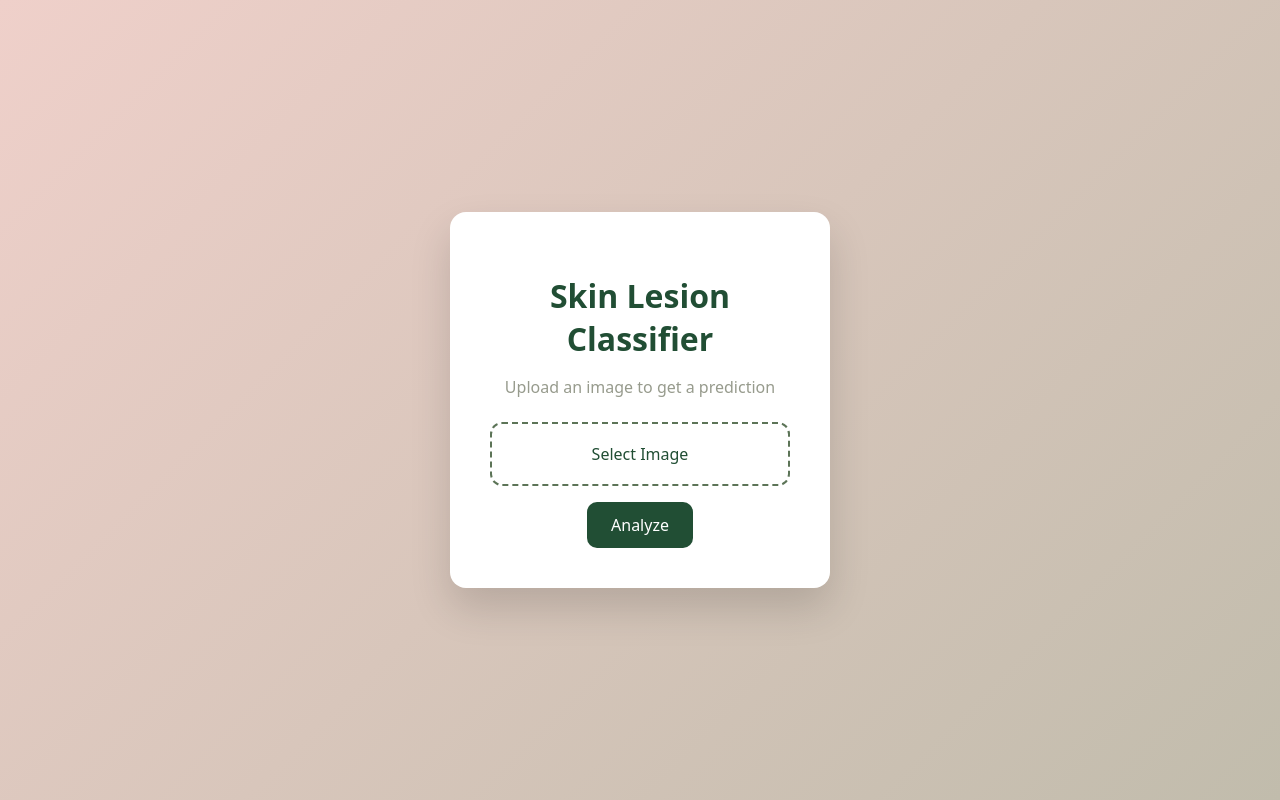
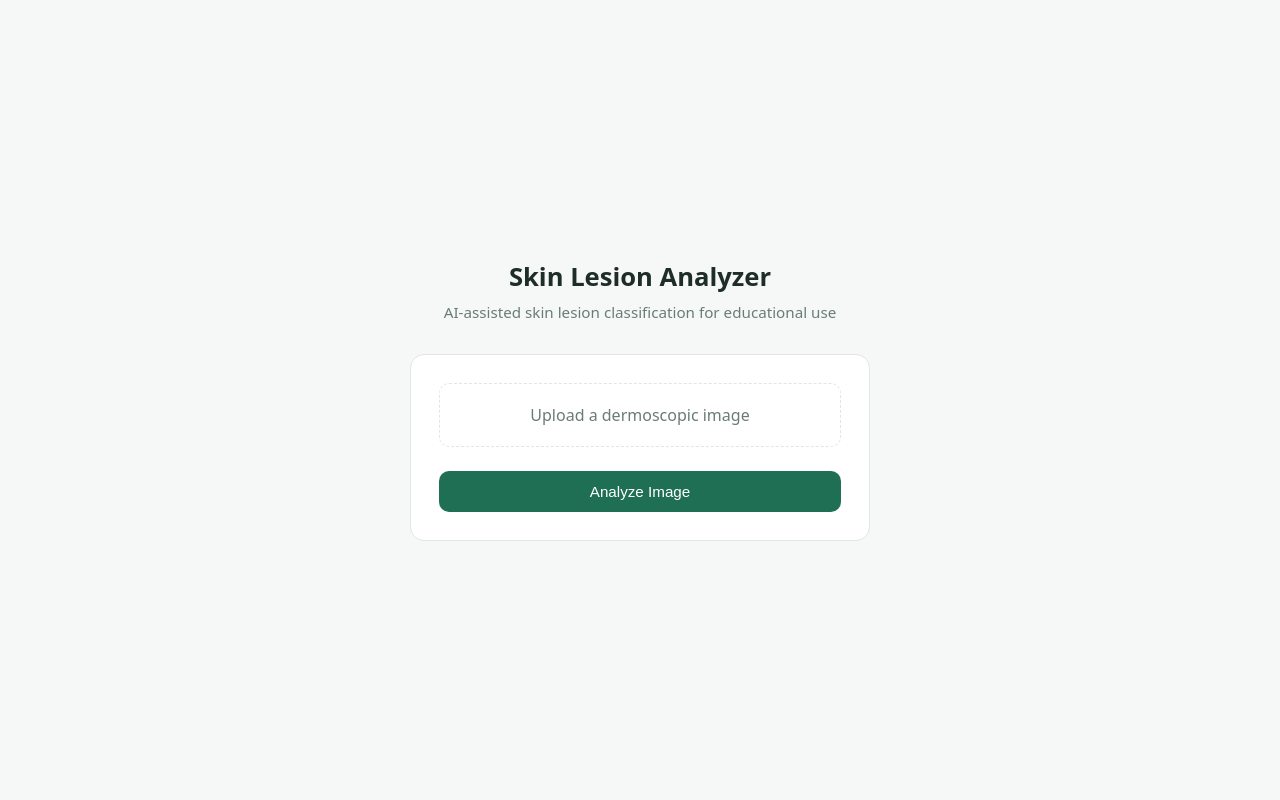
Before and after one commit to riyajroy23/skin-cancer-diagnosis, a Flask app: page / in a window 1280 px wide. Run offline with Flask 3, Linux system fonts and the light colour scheme.

Commit message:
feat: UI updates + color palette change

```diff
--- a/src/web/app.py
+++ b/src/web/app.py
@@ -1,9 +1,69 @@
 import tensorflow as tf
 import numpy as np
-from flask import Flask, render_template, request
+from flask import Flask, render_template, request, jsonify
 from PIL import Image
 
 from src.data.config import IMG_HEIGHT, IMG_WIDTH, CLASS_NAMES
+
+CLASS_EXPLANATIONS = {
+    "mel": {
+        "name": "Melanoma",
+         "description": (
+            "Melanoma is a serious form of skin cancer that develops in melanocytes. "
+            "It can grow rapidly and spread to other parts of the body if not detected early. "
+            "Common warning signs include asymmetry, irregular borders, color variation, "
+            "large diameter, or changes over time."
+        )
+    },
+
+    "bcc": {
+        "name": "Basal Cell Carcinoma",
+        "description": (
+            "Basal cell carcinoma is the most common type of skin cancer. "
+            "It usually grows slowly and rarely spreads, but early detection is important."
+        )
+    },
+
+    "bkl": {
+        "name": "Benign Keratosis",
+        "description": (
+            "These are non-cancerous skin growths such as seborrheic keratoses. "
+            "They are generally harmless but can resemble malignant lesions."
+        )
+    },
+
+    "df": {
+        "name": "Dermatofibroma",
+        "description": (
+            "Dermatofibromas are benign skin nodules often caused by minor injuries like insect bites. "
+            "They are typically firm and slow-growing."
+        )
+    },
+
+    "mel": {
+        "name": "Melanoma",
+        "description": (
+            "Melanoma is a serious form of skin cancer that can spread rapidly if not treated early. "
+            "Early detection significantly improves outcomes."
+        )
+    },
+
+    "nv": {
+        "name": "Melanocytic Nevus",
+        "description": (
+            "Melanocytic nevi are common moles that are usually benign. "
+            "However, changes in size, color, or shape should be evaluated by a professional."
+        )
+    },
+
+    "vasc": {
+        "name": "Vascular Lesions",
+        "description": (
+            "Vascular lesions are related to blood vessels, such as angiomas or hemorrhages. "
+            "They are usually benign and not cancerous."
+        )
+    }
+}
 
 app = Flask(
     __name__,
@@ -25,25 +85,33 @@ def preprocess_image(image):
 
 @app.route("/", methods=["GET", "POST"])
 def index():
-    prediction = None
-    confidence = None
+    return render_template("index.html")
 
-    if request.method == "POST":
-        file = request.files["image"]
-        image = Image.open(file).convert("RGB")
 
-        processed = preprocess_image(image)
-        probs = model.predict(processed)[0]
+@app.route("/predict", methods=["POST"])
+def predict():
+    if "image" not in request.files:
+        return jsonify({"error": "No image uploaded"}), 400
 
-        class_idx = np.argmax(probs)
-        prediction = CLASS_NAMES[class_idx]
-        confidence = float(probs[class_idx])
+    file = request.files["image"]
+    image = Image.open(file).convert("RGB")
 
-    return render_template(
-        "index.html",
-        prediction=prediction,
-        confidence=confidence,
-    )
+    processed = preprocess_image(image)
+    probs = model.predict(processed)[0]
+
+    class_idx = int(np.argmax(probs))
+    label = CLASS_NAMES[class_idx]
+    confidence = float(probs[class_idx])
+
+    explanation = CLASS_EXPLANATIONS[label]
+    print(explanation)
+
+    return jsonify({
+        "label": label,
+        "name": explanation["name"],
+        "description": explanation["description"],
+        "confidence": confidence
+    })
 
 
 if __name__ == "__main__":
--- a/src/web/static/styles.css
+++ b/src/web/static/styles.css
@@ -1,74 +1,139 @@
 :root {
-    --almond: #EFD0CA;
-    --oak: #C1BCAC;
-    --grey-olive: #979B8D;
-    --dusty-olive: #5C7457;
-    --spruce: #214E34;
-}
+  --bg-main: #F6F8F7;
+  --bg-card: #FFFFFF;
 
-* {
-    box-sizing: border-box;
-    font-family: system-ui, sans-serif;
+  --primary: #1F6F54;
+  --primary-soft: #E6F2ED;
+
+  --text-main: #1E2D28;
+  --text-muted: #6B7C75;
+
+  --border-light: #E1E6E3;
+  --accent-warning: #B54747;
 }
 
 body {
   margin: 0;
-    background: linear-gradient(135deg, var(--almond), var(--oak));
-    color: var(--spruce);
+  background: var(--bg-main);
   min-height: 100vh;
   display: flex;
+  justify-content: center;
   align-items: center;
-    justify-content: center;
+  color: var(--text-main);
+  font-family: system-ui, -apple-system, BlinkMacSystemFont, sans-serif;
 }
 
 .container {
-    background: white;
-    padding: 2.5rem;
-    border-radius: 16px;
-    width: 380px;
+  width: 100%;
+  max-width: 460px;
+  padding: 2.5rem 1.5rem;
+}
+
+.header {
   text-align: center;
-    box-shadow: 0 20px 40px rgba(0, 0, 0, 0.15);
+  margin-bottom: 2rem;
 }
 
 h1 {
-    margin-bottom: 0.5rem;
+  margin: 0;
+  font-size: 1.6rem;
 }
 
 .subtitle {
-    color: var(--grey-olive);
-    margin-bottom: 1.5rem;
+  margin-top: 0.5rem;
+  color: var(--text-muted);
+  font-size: 0.95rem;
+}
+
+.card {
+  background: var(--bg-card);
+  border-radius: 14px;
+  padding: 1.75rem;
+  border: 1px solid var(--border-light);
 }
 
 .upload-box {
   display: block;
-    border: 2px dashed var(--dusty-olive);
-    border-radius: 12px;
-    padding: 1.2rem;
-    margin-bottom: 1rem;
+  border: 1.5px dashed var(--border-light);
+  border-radius: 10px;
+  padding: 1.25rem;
+  text-align: center;
+  color: var(--text-muted);
   cursor: pointer;
+  transition: border 0.2s ease, background 0.2s ease;
 }
 
-.upload-box input {
-    display: none;
+.upload-box:hover {
+  border-color: var(--primary);
+  background: var(--primary-soft);
+}
+
+.preview {
+  width: 100%;
+  margin-top: 1rem;
+  border-radius: 10px;
+  border: 1px solid var(--border-light);
 }
 
 button {
-    background: var(--spruce);
+  width: 100%;
+  margin-top: 1.5rem;
+  padding: 0.75rem;
+  border: none;
+  border-radius: 10px;
+  background: var(--primary);
   color: white;
-    border: none;
-    padding: 0.75rem 1.5rem;
-    border-radius: 10px;
-    font-size: 1rem;
+  font-size: 0.95rem;
   cursor: pointer;
 }
 
 button:hover {
-    background: var(--dusty-olive);
+  opacity: 0.95;
 }
 
 .result {
-    margin-top: 1.5rem;
+  margin-top: 1.25rem;
   padding: 1rem;
-    background: var(--almond);
-    border-radius: 12px;
+  border-radius: 10px;
+  background: var(--primary-soft);
+  text-align: center;
+  font-weight: 600;
 }
+
+.resources {
+  margin-top: 2rem;
+  padding: 1.5rem;
+  background: var(--bg-card);
+  border-radius: 14px;
+  border: 1px solid var(--border-light);
+}
+
+.resources h2,
+.resources h3 {
+  margin-top: 0;
+}
+
+.resources p,
+.resources li {
+  color: var(--text-muted);
+  font-size: 0.9rem;
+}
+
+.resources a {
+  color: var(--primary);
+  text-decoration: none;
+}
+
+.resources a:hover {
+  text-decoration: underline;
+}
+
+.disclaimer {
+  margin-top: 1rem;
+  font-size: 0.75rem;
+  color: var(--text-muted);
+}
+
+.hidden {
+  display: none;
+}
--- a/src/web/static/upload.js
+++ b/src/web/static/upload.js
@@ -1,24 +1,31 @@
-const fileInput = document.getElementById("file-input");
+const imageInput = document.getElementById("imageInput");
 const previewImg = document.getElementById("preview");
 const resultBox = document.getElementById("result");
+const resources = document.getElementById("resources");
+const analyzeBtn = document.getElementById("analyzeBtn");
 
-fileInput.addEventListener("change", async () => {
-  const file = fileInput.files[0];
+imageInput.addEventListener("change", async () => {
+    const file = imageInput.files[0];
+    if (!file) return;
+
+    // Show preview
+    previewImg.src = URL.createObjectURL(file);
+    previewImg.classList.remove("hidden");
+})
+
+analyzeBtn.addEventListener("click", async () => {
+  const file = imageInput.files[0];
   if (!file) return;
 
   // Show preview
-  const reader = new FileReader();
-  reader.onload = () => {
-    previewImg.src = reader.result;
-    previewImg.style.display = "block";
-  };
-  reader.readAsDataURL(file);
+  previewImg.src = URL.createObjectURL(file);
+  previewImg.classList.remove("hidden");
 
-  // Send image to backend
   const formData = new FormData();
   formData.append("image", file);
 
   resultBox.textContent = "Analyzing image…";
+  resultBox.classList.remove("hidden");
 
   try {
     const response = await fetch("/predict", {
@@ -33,9 +40,14 @@ fileInput.addEventListener("change", async () => {
     const data = await response.json();
 
     resultBox.innerHTML = `
-      <strong>Prediction:</strong> ${data.label}<br />
-      <strong>Confidence:</strong> ${(data.confidence * 100).toFixed(2)}%
+        <strong>Prediction:</strong> ${data.name}<br />
+        <strong>Confidence:</strong> ${(data.confidence * 100).toFixed(2)}%
+        <p style="margin-top: 0.75rem; font-weight: 400;">
+            ${data.description}
+        </p>
     `;
+
+    resources.classList.remove("hidden");
   } catch (err) {
     resultBox.textContent = "Error processing image. Please try again.";
     console.error(err);
--- a/src/web/templates/index.html
+++ b/src/web/templates/index.html
@@ -1,31 +1,44 @@
 <!DOCTYPE html>
 <html lang="en">
 <head>
-    <meta charset="UTF-8" />
-    <title>Skin Lesion Classifier</title>
-    <link rel="stylesheet" href="{{ url_for('static', filename='styles.css') }}">
+  <meta charset="UTF-8" />
+  <title>Skin Cancer Diagnosis</title>
+  <link rel="stylesheet" href="{{ url_for('static', filename='styles.css') }}" />
 </head>
 <body>
-    <div class="container">
-        <h1>Skin Lesion Classifier</h1>
-        <p class="subtitle">
-            Upload an image to get a prediction
-        </p>
+  <main class="container">
+    <header class="header">
+    <h1>Skin Lesion Analyzer</h1>
+    <p class="subtitle">
+      AI-assisted skin lesion classification for educational use
+    </p>
+  </header>
 
-        <form method="POST" enctype="multipart/form-data">
-            <label class="upload-box">
-                <input type="file" name="image" accept="image/*" required />
-                <span>Select Image</span>
-            </label>
-            <button type="submit">Analyze</button>
-        </form>
+  <section class="card">
+    <label class="upload-box">
+      <input type="file" id="imageInput" accept="image/*" hidden />
+      <span>Upload a dermoscopic image</span>
+    </label>
 
-        {% if prediction %}
-        <div class="result">
-            <h2>{{ prediction }}</h2>
-            <p>Confidence: {{ "%.2f"|format(confidence * 100) }}%</p>
-        </div>
-        {% endif %}
-    </div>
+    <img id="preview" class="preview hidden" />
+
+    <button id="analyzeBtn">Analyze Image</button>
+
+    <div id="result" class="result hidden"></div>
+  </section>
+
+  <section id="resources" class="resources hidden">
+    <h2>Trusted Resources</h2>
+    <ul>
+      <li><a href="https://www.skincancer.org/" target="_blank">Skin Cancer Foundation</a></li>
+      <li><a href="https://www.cancer.org/" target="_blank">American Cancer Society</a></li>
+    </ul>
+      <p class="disclaimer">
+        ⚠️ This tool is for educational purposes only and not an official medical diagnosis. Please consult a licensed professional to analyze and diagnose any skin lesions you may have.
+      </p>
+    </section>
+  </main>
+
+  <script src="{{ url_for('static', filename='upload.js') }}"></script>
 </body>
 </html>
```
Lines whose indentation alone changed are shown as unchanged.
